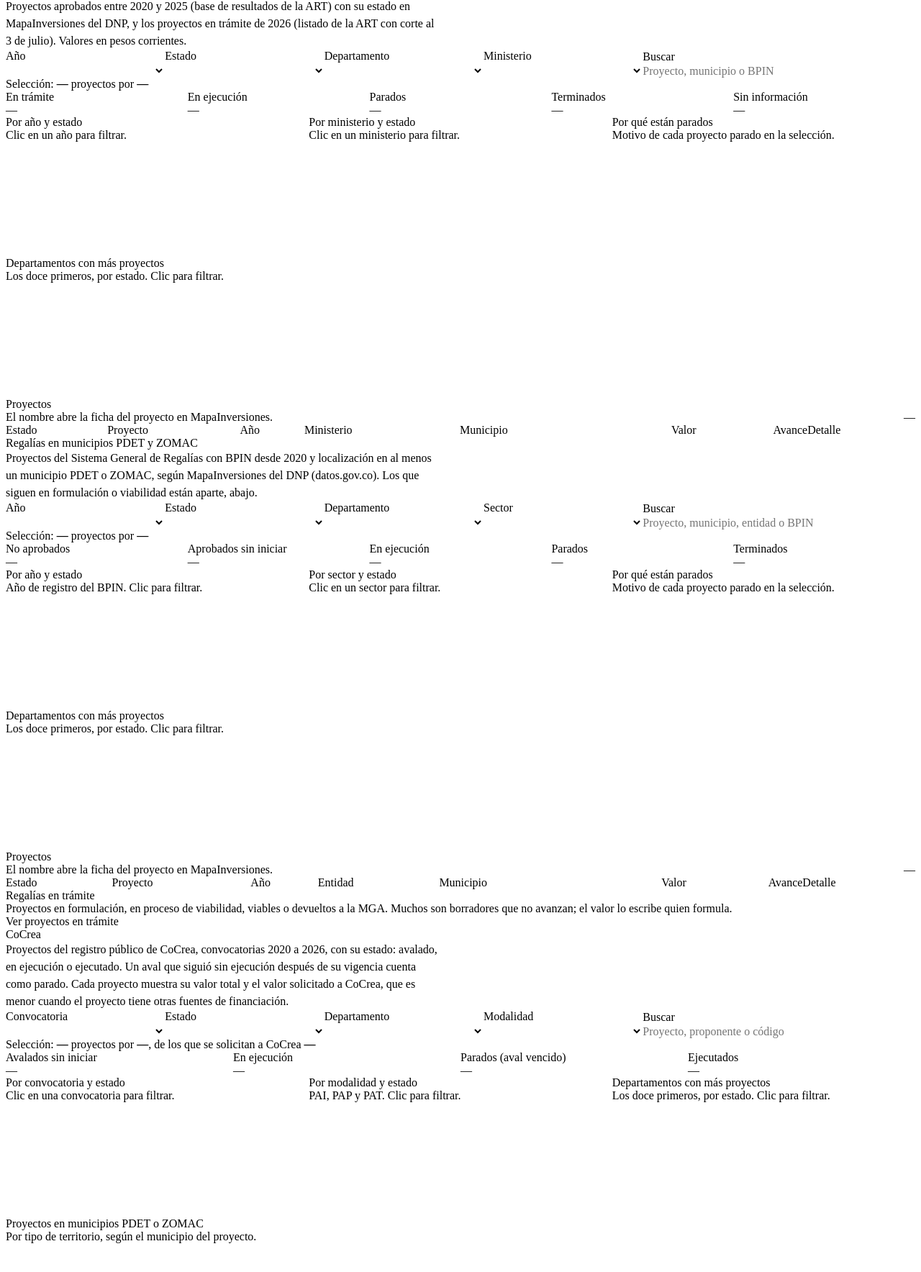
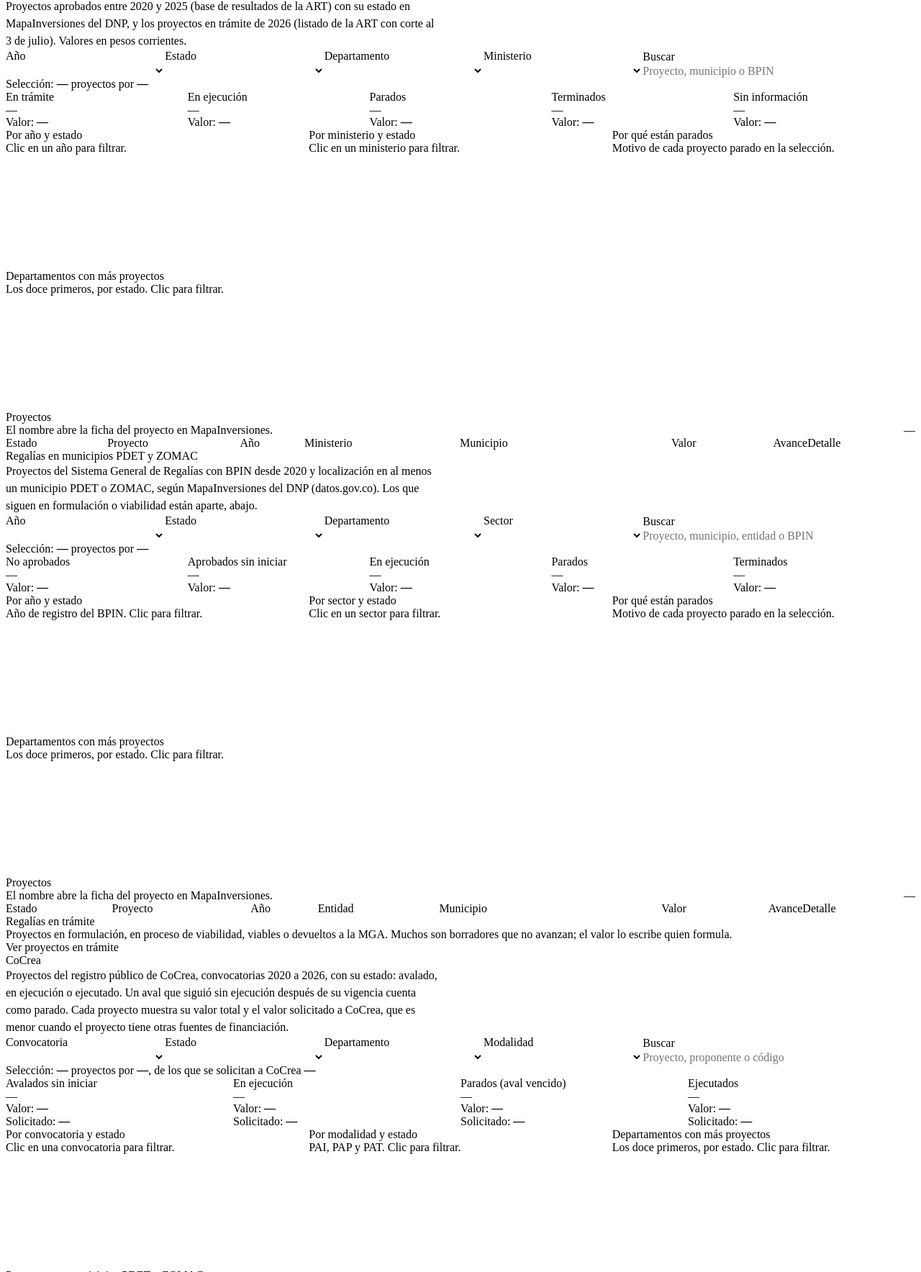
Before and after one commit to felipe95011015221-cell/Tablero-Proyectos-COCREA-REGALIAS-OXI, a plain HTML site: page tablero/index.html in a window 1280 px wide. Shown: the part 1117-2885 px from the top of the page at 72% size. Drawn offline with Linux system fonts and the light colour scheme.

Commit message:
Update index.htmlSuma del valor en cada cuadro de estado (versión para Claude)

```diff
--- a/tablero/index.html
+++ b/tablero/index.html
@@ -85,6 +85,8 @@
 .ix-tiles { display: grid; gap: var(--cds-gap-md); grid-template-columns: repeat(auto-fit, minmax(min(100%, 10rem), 1fr)); }
 .ix-tile { display: grid; gap: var(--cds-gap-xs); align-content: start; background: var(--color-panel); border: 1px solid var(--color-border-line); border-radius: var(--cds-radius); padding: var(--cds-pad-md) var(--cds-pad-lg); }
 .ix-tile-k { margin: 0; font-size: var(--cds-font-size-caption); color: var(--color-fg-muted); }
+.ix-tile-s { margin: 0; font-size: var(--cds-font-size-caption); color: var(--color-fg-muted); font-variant-numeric: tabular-nums; overflow-wrap: anywhere; }
+.ix-tile-s span { color: var(--color-fg); font-weight: 600; }
 .ix-tile-v { margin: 0; font-family: var(--font-anthropic-serif); font-size: var(--cds-font-size-title); font-weight: 400; font-variant-numeric: tabular-nums; line-height: 1.1; min-height: 1.1em; }
 
 .ix-grid { display: grid; gap: var(--cds-gap-md); grid-template-columns: repeat(auto-fit, minmax(min(100%, 22rem), 1fr)); }
@@ -291,11 +293,11 @@
     </div>
     <p class="ix-sel">Selección: <b data-draw="msel" data-mec="oxi" data-k="n" data-source="oxi">—</b> proyectos por <b data-draw="msel" data-mec="oxi" data-k="v" data-source="oxi">—</b></p>
     <div class="ix-tiles">
-      <div class="ix-tile"><p class="ix-tile-k">En trámite</p><p class="ix-tile-v" data-draw="mt" data-mec="oxi" data-k="1" data-source="oxi">—</p></div>
-      <div class="ix-tile"><p class="ix-tile-k">En ejecución</p><p class="ix-tile-v" data-draw="mt" data-mec="oxi" data-k="4" data-source="oxi">—</p></div>
-      <div class="ix-tile"><p class="ix-tile-k">Parados</p><p class="ix-tile-v" data-draw="mt" data-mec="oxi" data-k="5" data-source="oxi">—</p></div>
-      <div class="ix-tile"><p class="ix-tile-k">Terminados</p><p class="ix-tile-v" data-draw="mt" data-mec="oxi" data-k="6" data-source="oxi">—</p></div>
-      <div class="ix-tile"><p class="ix-tile-k">Sin información</p><p class="ix-tile-v" data-draw="mt" data-mec="oxi" data-k="7" data-source="oxi">—</p></div>
+      <div class="ix-tile"><p class="ix-tile-k">En trámite</p><p class="ix-tile-v" data-draw="mt" data-mec="oxi" data-k="1" data-source="oxi">—</p><p class="ix-tile-s">Valor: <span data-draw="mts" data-mec="oxi" data-k="1" data-f="valor_cop" data-source="oxi">—</span></p></div>
+      <div class="ix-tile"><p class="ix-tile-k">En ejecución</p><p class="ix-tile-v" data-draw="mt" data-mec="oxi" data-k="4" data-source="oxi">—</p><p class="ix-tile-s">Valor: <span data-draw="mts" data-mec="oxi" data-k="4" data-f="valor_cop" data-source="oxi">—</span></p></div>
+      <div class="ix-tile"><p class="ix-tile-k">Parados</p><p class="ix-tile-v" data-draw="mt" data-mec="oxi" data-k="5" data-source="oxi">—</p><p class="ix-tile-s">Valor: <span data-draw="mts" data-mec="oxi" data-k="5" data-f="valor_cop" data-source="oxi">—</span></p></div>
+      <div class="ix-tile"><p class="ix-tile-k">Terminados</p><p class="ix-tile-v" data-draw="mt" data-mec="oxi" data-k="6" data-source="oxi">—</p><p class="ix-tile-s">Valor: <span data-draw="mts" data-mec="oxi" data-k="6" data-f="valor_cop" data-source="oxi">—</span></p></div>
+      <div class="ix-tile"><p class="ix-tile-k">Sin información</p><p class="ix-tile-v" data-draw="mt" data-mec="oxi" data-k="7" data-source="oxi">—</p><p class="ix-tile-s">Valor: <span data-draw="mts" data-mec="oxi" data-k="7" data-f="valor_cop" data-source="oxi">—</span></p></div>
     </div>
     <div class="ix-grid">
       <div class="ix-card"><h3>Por año y estado</h3><p class="ix-sub">Clic en un año para filtrar.</p><div class="ix-chart dash-skeleton" data-draw="m-anio" data-mec="oxi" data-source="oxi"></div></div>
@@ -339,11 +341,11 @@
     </div>
     <p class="ix-sel">Selección: <b data-draw="msel" data-mec="regalias" data-k="n" data-source="regalias">—</b> proyectos por <b data-draw="msel" data-mec="regalias" data-k="v" data-source="regalias">—</b></p>
     <div class="ix-tiles">
-      <div class="ix-tile"><p class="ix-tile-k">No aprobados</p><p class="ix-tile-v" data-draw="mt" data-mec="regalias" data-k="2" data-source="regalias">—</p></div>
-      <div class="ix-tile"><p class="ix-tile-k">Aprobados sin iniciar</p><p class="ix-tile-v" data-draw="mt" data-mec="regalias" data-k="3" data-source="regalias">—</p></div>
-      <div class="ix-tile"><p class="ix-tile-k">En ejecución</p><p class="ix-tile-v" data-draw="mt" data-mec="regalias" data-k="4" data-source="regalias">—</p></div>
-      <div class="ix-tile"><p class="ix-tile-k">Parados</p><p class="ix-tile-v" data-draw="mt" data-mec="regalias" data-k="5" data-source="regalias">—</p></div>
-      <div class="ix-tile"><p class="ix-tile-k">Terminados</p><p class="ix-tile-v" data-draw="mt" data-mec="regalias" data-k="6" data-source="regalias">—</p></div>
+      <div class="ix-tile"><p class="ix-tile-k">No aprobados</p><p class="ix-tile-v" data-draw="mt" data-mec="regalias" data-k="2" data-source="regalias">—</p><p class="ix-tile-s">Valor: <span data-draw="mts" data-mec="regalias" data-k="2" data-f="valor_cop" data-source="regalias">—</span></p></div>
+      <div class="ix-tile"><p class="ix-tile-k">Aprobados sin iniciar</p><p class="ix-tile-v" data-draw="mt" data-mec="regalias" data-k="3" data-source="regalias">—</p><p class="ix-tile-s">Valor: <span data-draw="mts" data-mec="regalias" data-k="3" data-f="valor_cop" data-source="regalias">—</span></p></div>
+      <div class="ix-tile"><p class="ix-tile-k">En ejecución</p><p class="ix-tile-v" data-draw="mt" data-mec="regalias" data-k="4" data-source="regalias">—</p><p class="ix-tile-s">Valor: <span data-draw="mts" data-mec="regalias" data-k="4" data-f="valor_cop" data-source="regalias">—</span></p></div>
+      <div class="ix-tile"><p class="ix-tile-k">Parados</p><p class="ix-tile-v" data-draw="mt" data-mec="regalias" data-k="5" data-source="regalias">—</p><p class="ix-tile-s">Valor: <span data-draw="mts" data-mec="regalias" data-k="5" data-f="valor_cop" data-source="regalias">—</span></p></div>
+      <div class="ix-tile"><p class="ix-tile-k">Terminados</p><p class="ix-tile-v" data-draw="mt" data-mec="regalias" data-k="6" data-source="regalias">—</p><p class="ix-tile-s">Valor: <span data-draw="mts" data-mec="regalias" data-k="6" data-f="valor_cop" data-source="regalias">—</span></p></div>
     </div>
     <div class="ix-grid">
       <div class="ix-card"><h3>Por año y estado</h3><p class="ix-sub">Año de registro del BPIN. Clic para filtrar.</p><div class="ix-chart dash-skeleton" data-draw="m-anio" data-mec="regalias" data-source="regalias"></div></div>
@@ -425,10 +427,10 @@
     </div>
     <p class="ix-sel">Selección: <b data-draw="msel" data-mec="cocrea" data-k="n" data-source="cocrea">—</b> proyectos por <b data-draw="msel" data-mec="cocrea" data-k="v" data-source="cocrea">—</b>, de los que se solicitan a CoCrea <b data-draw="msel" data-mec="cocrea" data-k="s" data-source="cocrea">—</b></p>
     <div class="ix-tiles">
-      <div class="ix-tile"><p class="ix-tile-k">Avalados sin iniciar</p><p class="ix-tile-v" data-draw="mt" data-mec="cocrea" data-k="3" data-source="cocrea">—</p></div>
-      <div class="ix-tile"><p class="ix-tile-k">En ejecución</p><p class="ix-tile-v" data-draw="mt" data-mec="cocrea" data-k="4" data-source="cocrea">—</p></div>
-      <div class="ix-tile"><p class="ix-tile-k">Parados (aval vencido)</p><p class="ix-tile-v" data-draw="mt" data-mec="cocrea" data-k="5" data-source="cocrea">—</p></div>
-      <div class="ix-tile"><p class="ix-tile-k">Ejecutados</p><p class="ix-tile-v" data-draw="mt" data-mec="cocrea" data-k="6" data-source="cocrea">—</p></div>
+      <div class="ix-tile"><p class="ix-tile-k">Avalados sin iniciar</p><p class="ix-tile-v" data-draw="mt" data-mec="cocrea" data-k="3" data-source="cocrea">—</p><p class="ix-tile-s">Valor: <span data-draw="mts" data-mec="cocrea" data-k="3" data-f="valor_cop" data-source="cocrea">—</span></p><p class="ix-tile-s">Solicitado: <span data-draw="mts" data-mec="cocrea" data-k="3" data-f="valor_solicitado_cop" data-source="cocrea">—</span></p></div>
+      <div class="ix-tile"><p class="ix-tile-k">En ejecución</p><p class="ix-tile-v" data-draw="mt" data-mec="cocrea" data-k="4" data-source="cocrea">—</p><p class="ix-tile-s">Valor: <span data-draw="mts" data-mec="cocrea" data-k="4" data-f="valor_cop" data-source="cocrea">—</span></p><p class="ix-tile-s">Solicitado: <span data-draw="mts" data-mec="cocrea" data-k="4" data-f="valor_solicitado_cop" data-source="cocrea">—</span></p></div>
+      <div class="ix-tile"><p class="ix-tile-k">Parados (aval vencido)</p><p class="ix-tile-v" data-draw="mt" data-mec="cocrea" data-k="5" data-source="cocrea">—</p><p class="ix-tile-s">Valor: <span data-draw="mts" data-mec="cocrea" data-k="5" data-f="valor_cop" data-source="cocrea">—</span></p><p class="ix-tile-s">Solicitado: <span data-draw="mts" data-mec="cocrea" data-k="5" data-f="valor_solicitado_cop" data-source="cocrea">—</span></p></div>
+      <div class="ix-tile"><p class="ix-tile-k">Ejecutados</p><p class="ix-tile-v" data-draw="mt" data-mec="cocrea" data-k="6" data-source="cocrea">—</p><p class="ix-tile-s">Valor: <span data-draw="mts" data-mec="cocrea" data-k="6" data-f="valor_cop" data-source="cocrea">—</span></p><p class="ix-tile-s">Solicitado: <span data-draw="mts" data-mec="cocrea" data-k="6" data-f="valor_solicitado_cop" data-source="cocrea">—</span></p></div>
     </div>
     <div class="ix-grid">
       <div class="ix-card"><h3>Por convocatoria y estado</h3><p class="ix-sub">Clic en una convocatoria para filtrar.</p><div class="ix-chart dash-skeleton" data-draw="m-anio" data-mec="cocrea" data-source="cocrea"></div></div>
@@ -833,7 +835,7 @@ const IX_FICHA = { oxi: 'dnp', regalias: 'dnp', tramite: 'dnp', cocrea: 'cocrea'
 window.ixM = {};
 Object.keys(IX_DS).forEach((k) => { window.ixM[k] = { anio: '', estado: '', departamento: '', sector: '', entidad: '', estado_fuente: '', q: '', sort: 'valor_cop', dir: -1, n: 200 }; });
 const IX_CAMPOS_F = ['anio', 'estado', 'departamento', 'sector', 'entidad', 'estado_fuente'];
-const ixMDraws = ['mf', 'msel', 'mt', 'm-anio', 'm-grupo', 'm-motivo', 'm-depto', 'm-foco', 'm-sub', 'mcount', 'mtabla'];
+const ixMDraws = ['mf', 'msel', 'mt', 'mts', 'm-anio', 'm-grupo', 'm-motivo', 'm-depto', 'm-foco', 'm-sub', 'mcount', 'mtabla'];
 const ixMRedraw = (k) => {
   const s = window.ixM[k];
   document.querySelectorAll('.ix-mlimpiar[data-mec="' + k + '"]').forEach((b) => { b.hidden = !(IX_CAMPOS_F.some((f) => s[f]) || s.q); });
@@ -897,6 +899,14 @@ dash.draw('mt', (el) => {
   if (!ix.ready(el, d, false)) return;
   const e = ix.ESTADOS[Number(el.dataset.k) - 1];
   el.textContent = ix.num(ixMFiltrar(el.dataset.mec, d.data, 'estado').filter((p) => p.estado === e).length);
+});
+// Suma del valor de los proyectos de un estado (cuadros de cada pestaña); respeta los filtros salvo el de estado
+dash.draw('mts', (el) => {
+  const d = ixMData(el);
+  if (!ix.ready(el, d, false)) return;
+  const e = ix.ESTADOS[Number(el.dataset.k) - 1];
+  const rows = ixMFiltrar(el.dataset.mec, d.data, 'estado').filter((p) => p.estado === e);
+  el.textContent = ix.copCompleto(d3.sum(rows, (p) => Number(p[el.dataset.f] || 0)));
 });
 const ixPorEstado = (v) => [1, 2, 3, 4, 5, 6, 7].map((o) => ({ o, n: v.filter((p) => ix.ordenEstado(p.estado) === o).length }));
 const ixEstadoTip = (por) => por.filter((s) => s.n).map((s) => ix.ESTADOS[s.o - 1] + ': ' + ix.num(s.n));
```
